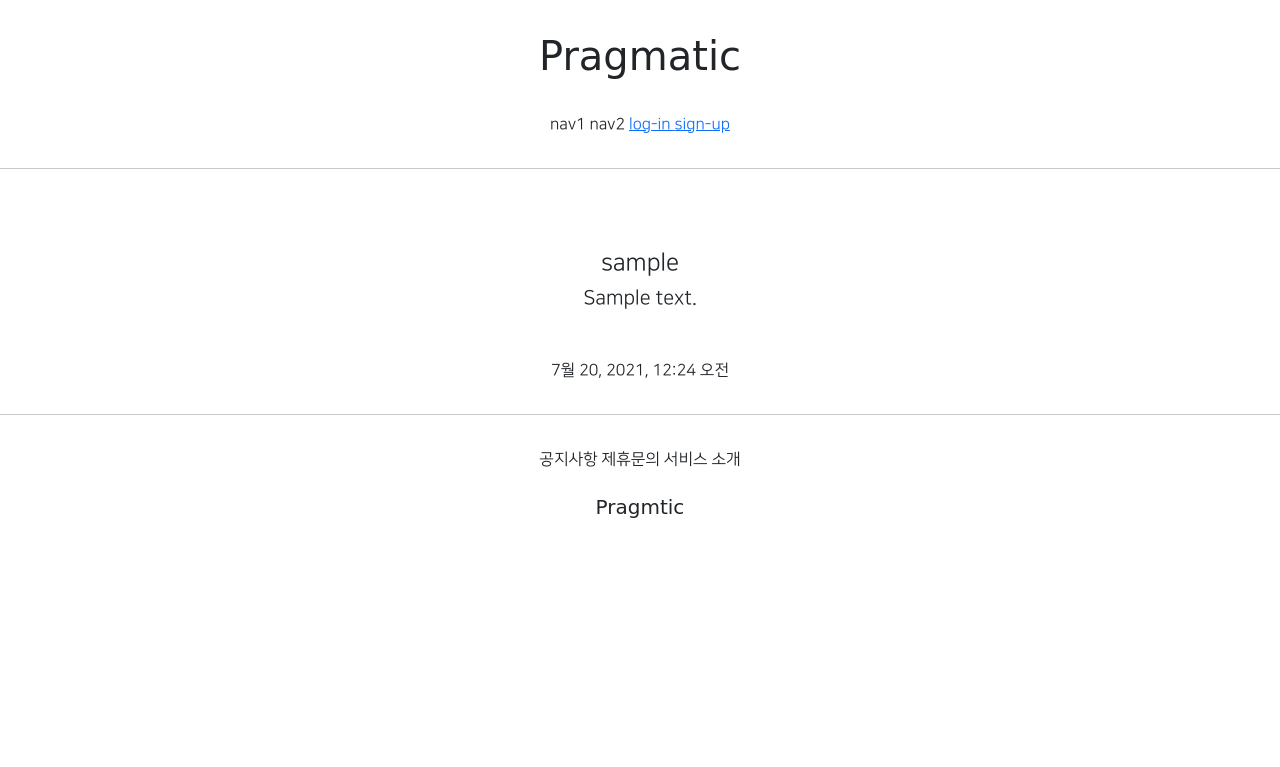
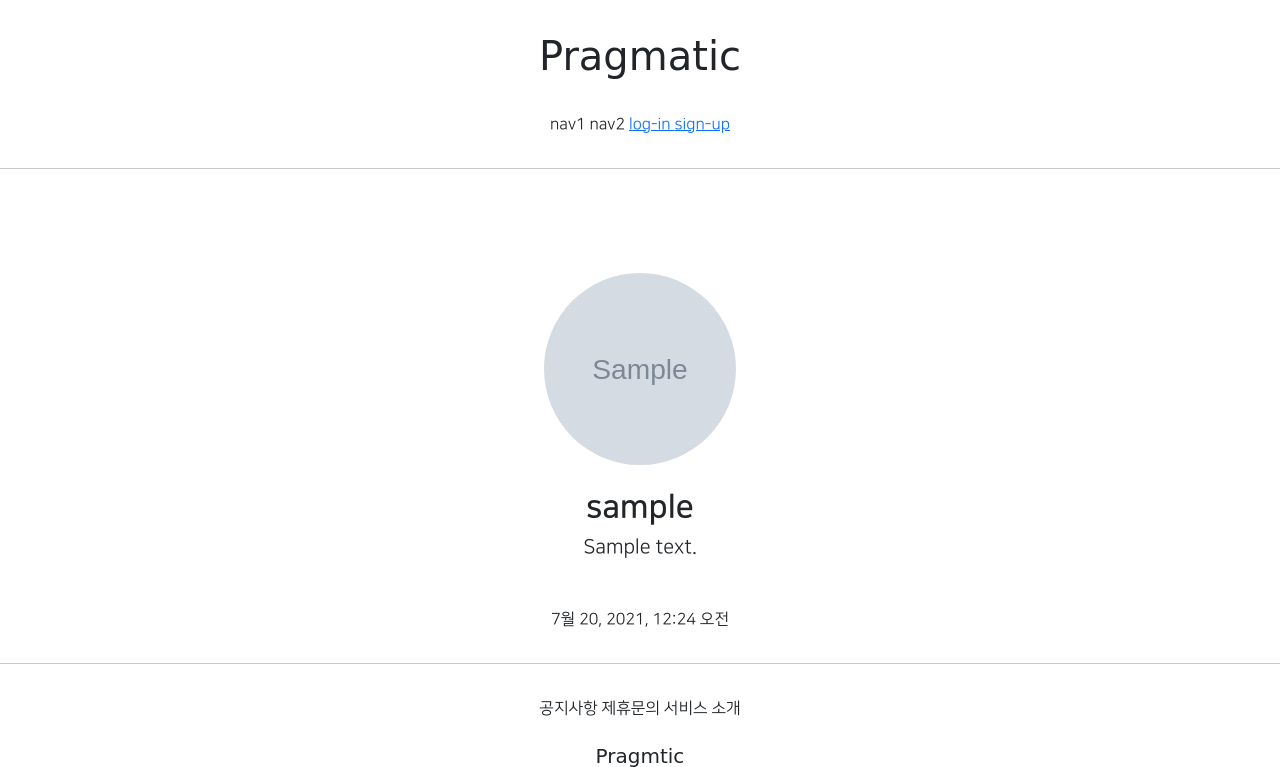
Before and after one commit to ui-hyeong/MYPROJECT, a Django app: page /accounts/detail/1 in a window 1280 px wide. Shown: the top 767 px of the page. Run offline with Django 3.2, Linux system fonts and the light colour scheme; data comes from the database, SQL or seed files in the repository; tables that the repository leaves empty hold one stand-in row (values such as "Sample post"); grey boxes marked "Sample" are stand-in pictures; parts of the project's set-up code (start-up, migrations or seed data) failed here and were passed over; some libraries are stand-ins or nearby versions; some web fonts are replaced.

Commit message:
7/28 M P commit 1

```diff
--- a/accountapp/templates/accountapp/detail.html
+++ b/accountapp/templates/accountapp/detail.html
@@ -5,14 +5,17 @@
     <div class="text-center mw-500 m-auto">
         <div class="m-5">  {# 기본적으로 제공해주는 클래스 #}
             {% if target_user.profile %}
-            <h4>{{ target_user.profile.nickname }}</h4>
+                 <img src="{{ target_user.profile.image.url }}"
+                     class="profile_image m-4"
+                     alt="profile image">
+                <h2 class="NNS_B">{{ target_user.profile.nickname }}</h2>
                 <h5>{{ target_user.profile.message }}</h5>
             {% else %}
-            <h4>
+            <h2>
                 <a href="{% url 'profileapp:create' %}">
                     Create Profile
                 </a>
-            </h4>
+            </h2>
             {% endif %}
         </div>
         <div>
--- a/my_project/urls.py
+++ b/my_project/urls.py
@@ -13,6 +13,8 @@ Including another URLconf
     1. Import the include() function: from django.urls import include, path
     2. Add a URL to urlpatterns:  path('blog/', include('blog.urls'))
 """
+from django.conf import settings
+from django.conf.urls.static import static
 from django.contrib import admin
 from django.urls import path, include
 
@@ -20,4 +22,4 @@ urlpatterns = [
     path('admin/', admin.site.urls),
     path('accounts/', include('accountapp.urls')),
     path('profileapp/', include('profileapp.urls'))
-]
+] + static(settings.MEDIA_URL, document_root=settings.MEDIA_ROOT)
--- a/static/base.css
+++ b/static/base.css
@@ -22,3 +22,14 @@
     max-width: 500px;
     padding: 1rem 1.5rem;
 }
+
+.profile_image {
+    height: 12rem;
+    width: 12rem;
+    border-radius: 20rem;
+    object-fit: cover;
+}
+
+.NNS_B {
+    font-family: "NanumSquareB", cursive;
+}
```
